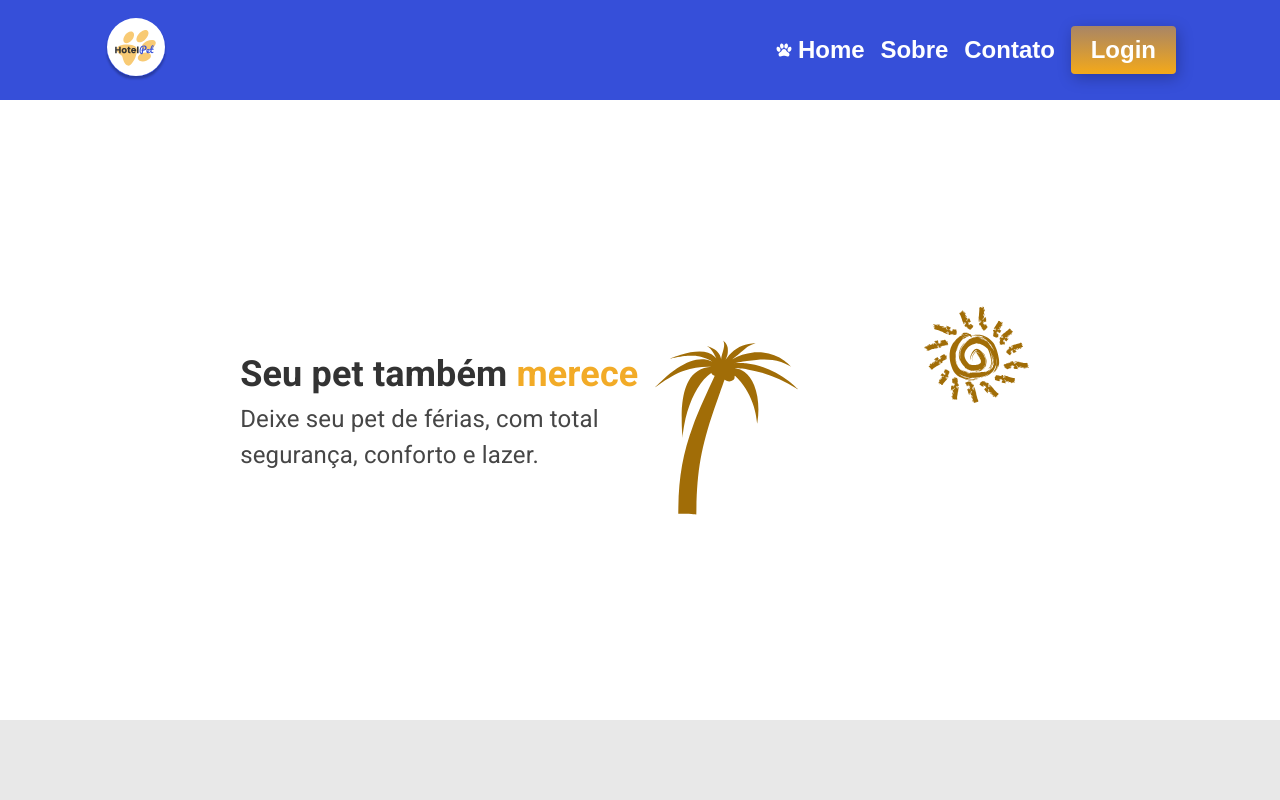
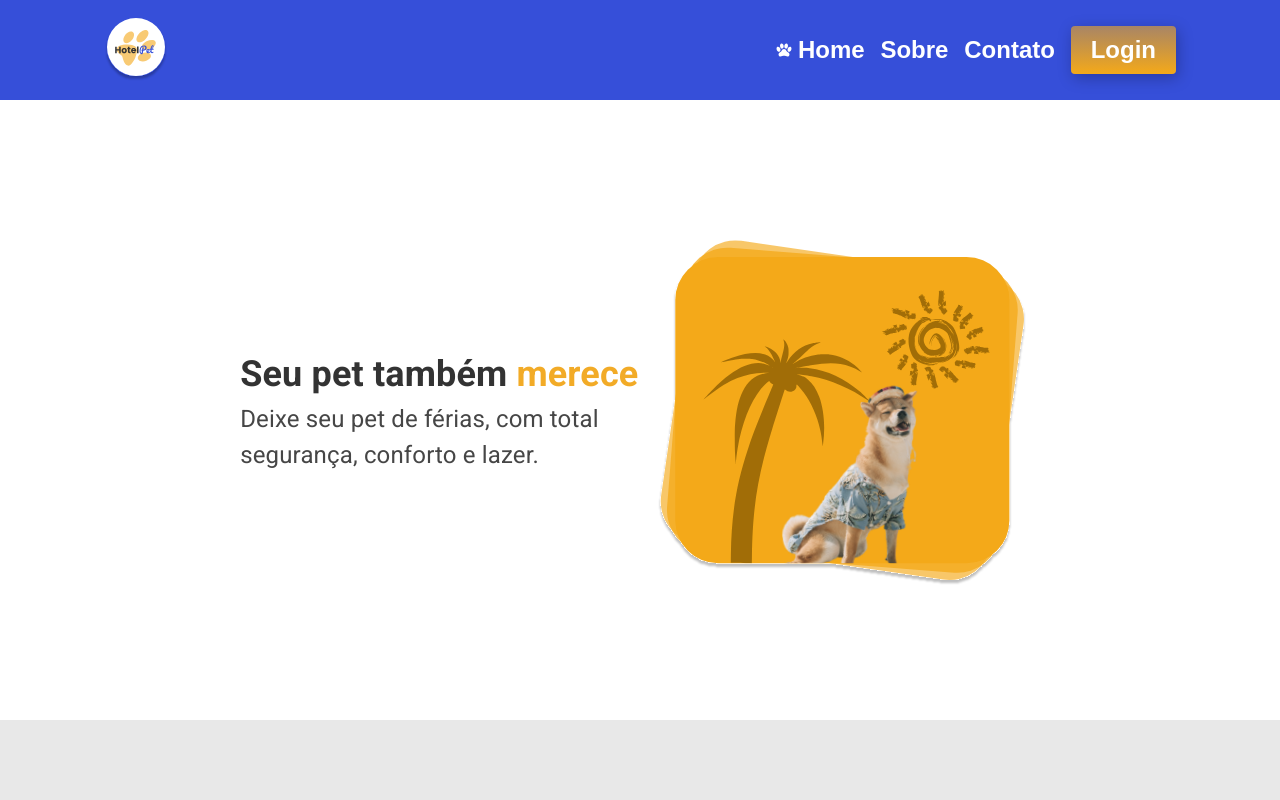
Before and after one commit to fabioalmeida08/Hotel-Pet, a React (Create React App) app: page / in a window 1280 px wide. Shown: the top 800 px of the page. Built offline with nearby package versions, Linux system fonts and the light colour scheme.

Commit message:
hot-fix: bug on Screen/wrong SVG

```diff
--- a/src/components/HomeInfo/index.tsx
+++ b/src/components/HomeInfo/index.tsx
@@ -15,7 +15,7 @@
     invert?: boolean
 }
 const HomeInfo = ({ svg, label, paragraph, background, invert }: propType) => {
-    const [isMobile, setMobile] = useState(true)
+    const [isMobile, setMobile] = useState(false)
 
     window.addEventListener('resize', function () {
         if (window.innerWidth >= 768) {
```
Also changed, not shown: src/assets/svg/BeachDesktop.svg.
